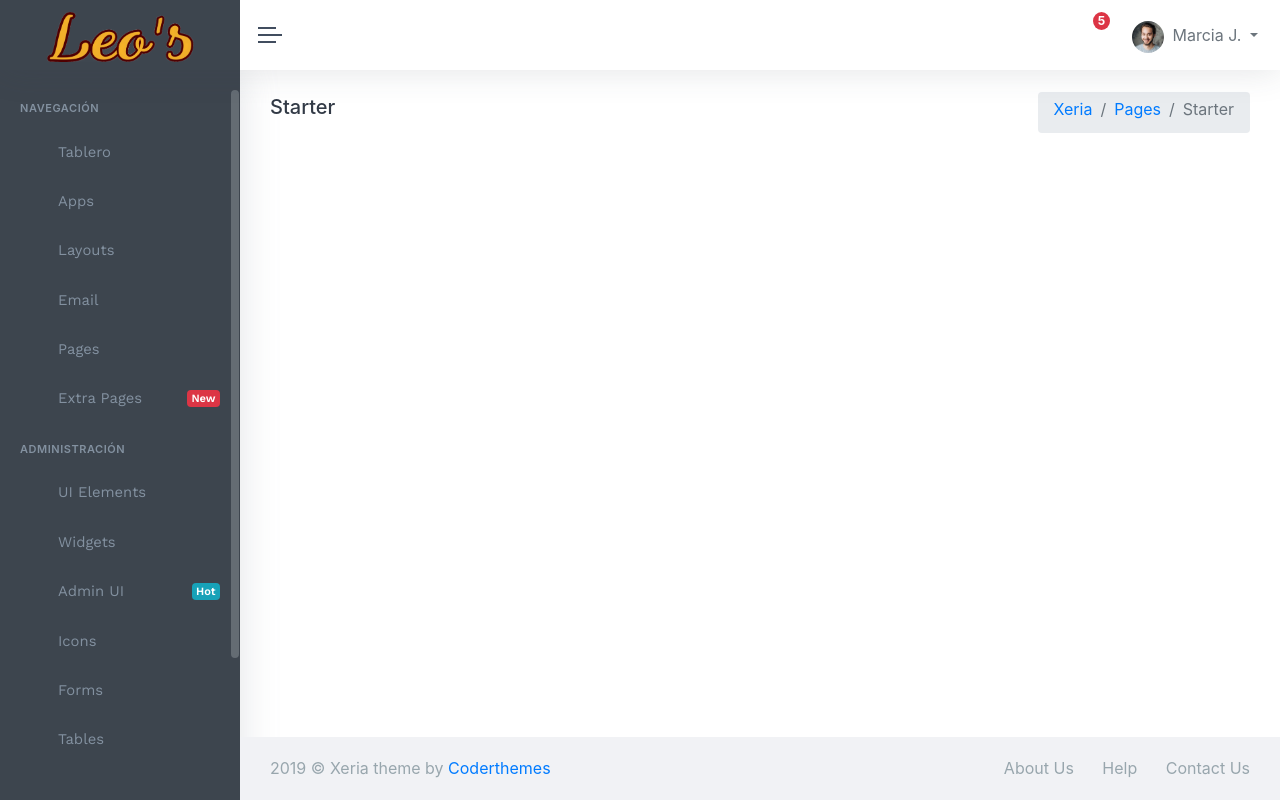
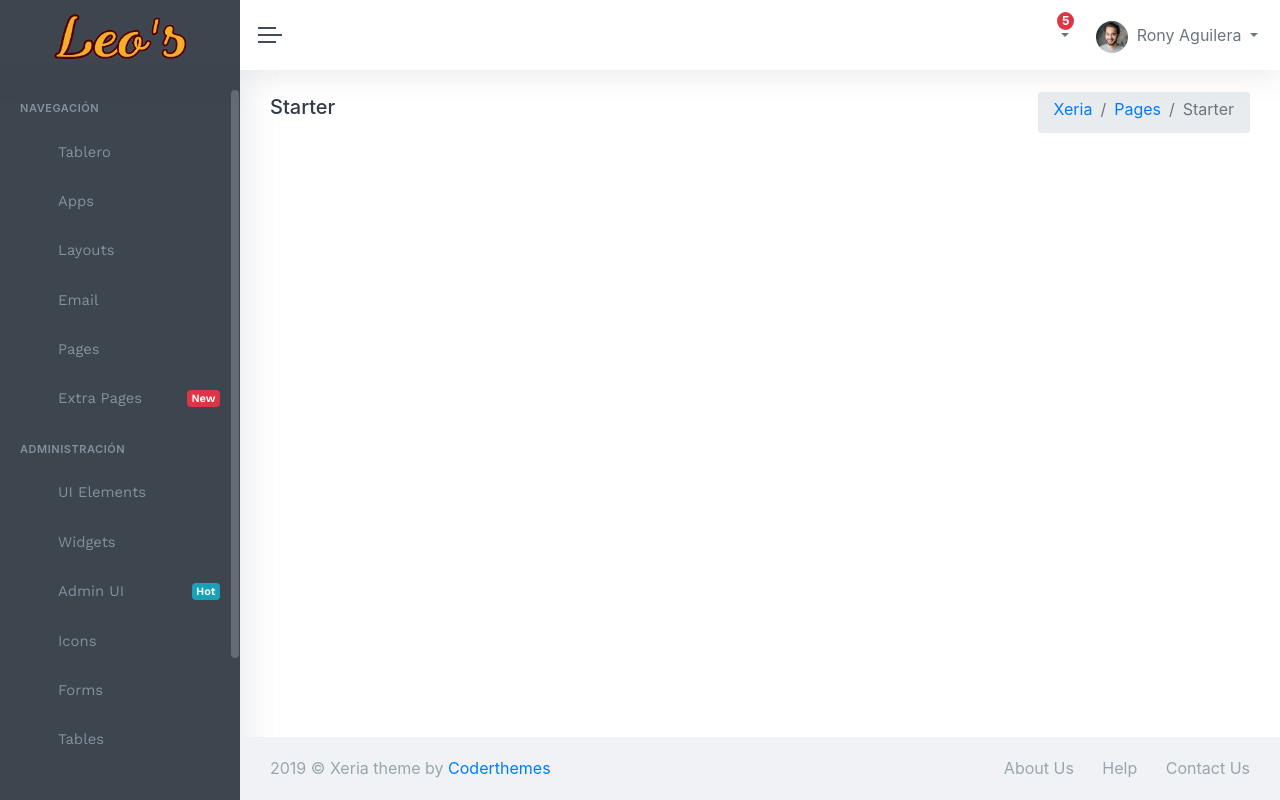
Before and after one commit to Ronsdevelop/ProyectoPHP, a PHP site: page /starter.php in a window 1280 px wide. Run offline with PHP 8.4, Linux system fonts and the light colour scheme; some libraries are stand-ins or nearby versions.

Commit message:
pequeño cambio del menu

```diff
--- a/vistas/plantilla/header.php
+++ b/vistas/plantilla/header.php
@@ -3,7 +3,7 @@
   <ul class="list-unstyled topnav-menu float-right mb-0">
 
       <li class="dropdown notification-list">
-
+          <a class="nav-link dropdown-toggle  waves-effect" data-toggle="dropdown" href="#" role="button" aria-haspopup="false" aria-expanded="false">
               <i class="fe-bell noti-icon"></i>
               <span class="badge badge-danger rounded-circle noti-icon-badge">5</span>
           </a>
@@ -86,7 +86,7 @@
 
               <!-- All-->
               <a href="javascript:void(0);" class="dropdown-item text-center text-primary notify-item notify-all">
-                  Ver odo
+                  Ver Todo
                   <i class="fi-arrow-right"></i>
               </a>
 
@@ -97,7 +97,7 @@
           <a class="nav-link dropdown-toggle nav-user mr-0 waves-effect" data-toggle="dropdown" href="#" role="button" aria-haspopup="false" aria-expanded="false">
               <img src="../public/assets/images/users/user-1.jpg" alt="user-image" class="rounded-circle">
               <span class="pro-user-name ml-1">
-                  Marcia J. <i class="mdi mdi-chevron-down"></i>
+                  Rony Aguilera <i class="mdi mdi-chevron-down"></i>
               </span>
           </a>
           <div class="dropdown-menu dropdown-menu-right profile-dropdown ">
@@ -138,19 +138,18 @@
       </li>
 
 
-
   </ul>
 
   <!-- LOGO -->
   <div class="logo-box">
       <a href="index.html" class="logo text-center">
           <span class="logo-lg">
-              <img src="../logo/logo_sistema.png" alt="" height="50">
+              <img src="../logo/logo_sistema.png" alt="" height="45">
               <!-- <span class="logo-lg-text-light">Xeria</span> -->
           </span>
           <span class="logo-sm">
               <!-- <span class="logo-sm-text-dark">X</span> -->
-              <img src="../logo/logo_sistema_sm.png" alt="" height="50">
+              <img src="../logo/logo_sistema_sm.png" alt="" height="45">
           </span>
       </a>
   </div>
@@ -163,6 +162,7 @@
               <span></span>
           </button>
       </li>
+
   </ul>
 </div>
 <!-- end Topbar -->
--- a/vistas/plantilla/sidebar.php
+++ b/vistas/plantilla/sidebar.php
@@ -11,7 +11,7 @@
 <li class="menu-title">Navegación</li>
 
 <li>
-    <a href="inicio.html">
+    <a href="tablero.html">
         <i class="la la-dashboard"></i>
         <span> Tablero </span>
     </a>
```
